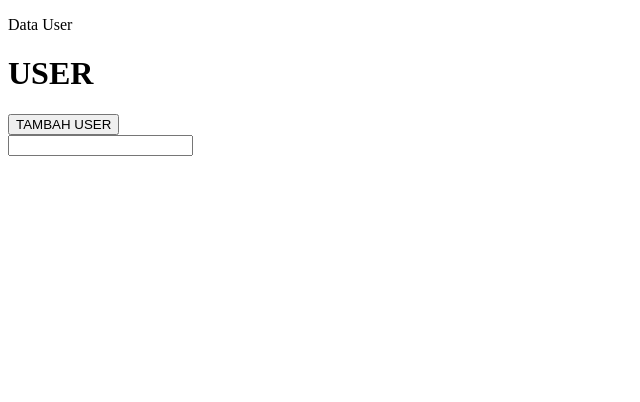
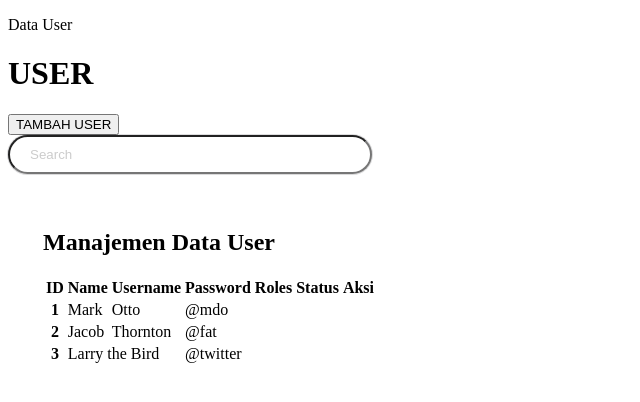
Before and after one commit to MadePutraSanjaya/Aplikasi-Pengelola-Mutasi-Piket, a PHP site: page /pages/user.php in a window 1280 px wide. Shown: the top 402 px of the page, without its empty margins (0-640 px from the left). Run offline with PHP 8.4, Linux system fonts and the light colour scheme.

Commit message:
update tugas akhir

```diff
--- a/pages/user.php
+++ b/pages/user.php
@@ -4,7 +4,7 @@
     <meta charset="UTF-8">
     <meta name="viewport" content="width=device-width, initial-scale=1.0">
     <title>Document</title>
-    <link rel="stylesheet" href="../style/user.css">
+    <link rel="stylesheet" href="./style/user.css">
 </head>
 <body>
    <div class="table-top">
@@ -14,7 +14,7 @@
     </h1>
    </div>
 
-   <div class="table">
+   <div class="table-top">
     <div class="table-action pt-3 d-flex justify-content-between">
         <div class="button-table">
             <button class="btn btn-red mt-5">
@@ -22,12 +22,44 @@
             </button>
         </div>
         <div class="search-bar mt-5">
-            <input class="bg" type="text">
+            <input class="text-white font-w-6" type="text" placeholder="Search">
         </div>
     </div>
-    <table>
-
-    </table>
+    <div class="table-main mt-5">
+        <h2 class="text-dark font-w-6">Manajemen Data User</h2>
+   <table class="table  table-hover mt-4">
+  <thead class="text-white">
+    <tr>
+      <th class=" font-w-5" scope="col">ID</th>
+      <th class=" font-w-5" scope="col">Name</th>
+      <th class=" font-w-5" scope="col">Username</th>
+      <th class=" font-w-5" scope="col">Password</th>
+      <th class=" font-w-5" scope="col">Roles</th>
+      <th class=" font-w-5" scope="col">Status</th>
+      <th class=" font-w-5" scope="col">Aksi</th>
+    </tr>
+  </thead>
+  <tbody>
+    <tr>
+      <th scope="row">1</th>
+      <td>Mark</td>
+      <td>Otto</td>
+      <td>@mdo</td>
+    </tr>
+    <tr>
+      <th scope="row">2</th>
+      <td>Jacob</td>
+      <td>Thornton</td>
+      <td>@fat</td>
+    </tr>
+    <tr>
+      <th scope="row">3</th>
+      <td colspan="2">Larry the Bird</td>
+      <td>@twitter</td>
+    </tr>
+  </tbody>
+</table>
+    </div>
    </div>
 </body>
 </html>
--- a/style/user.css
+++ b/style/user.css
@@ -0,0 +1,15 @@
+.search-bar input {
+    background: #ffff;
+    width: 320px;
+    border-radius: 100px;
+    padding: 10px 20px;
+    box-shadow: rgba(0, 0, 0, 0.02) 0px 1px 3px 0px, rgba(27, 31, 35, 0.15) 0px 0px 0px 1px;
+}
+.search-bar input::placeholder {
+    color: #ccc;
+}
+.table-main {
+   background: #fff;
+    padding: 35px;
+    border-radius: 8px;
+}
```
